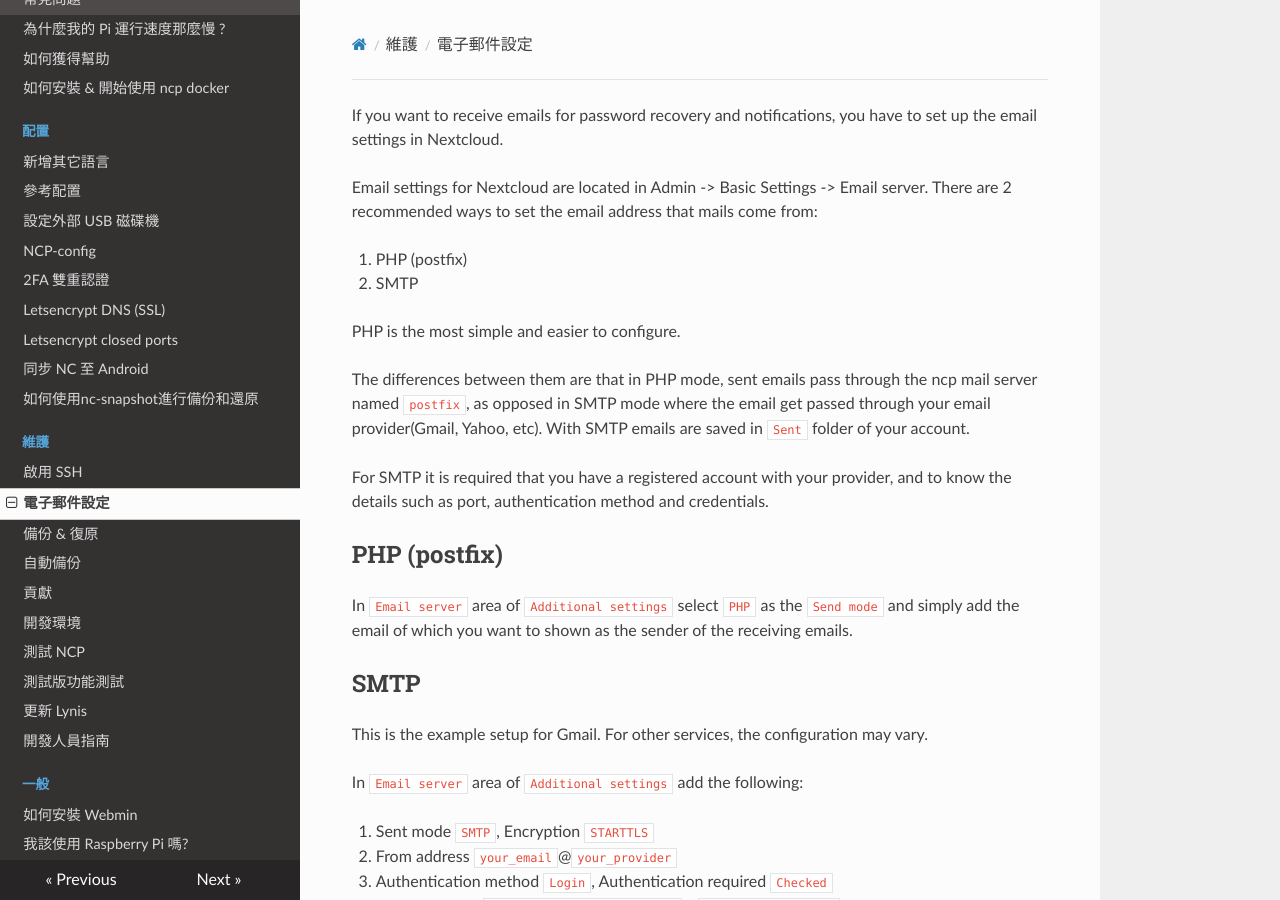
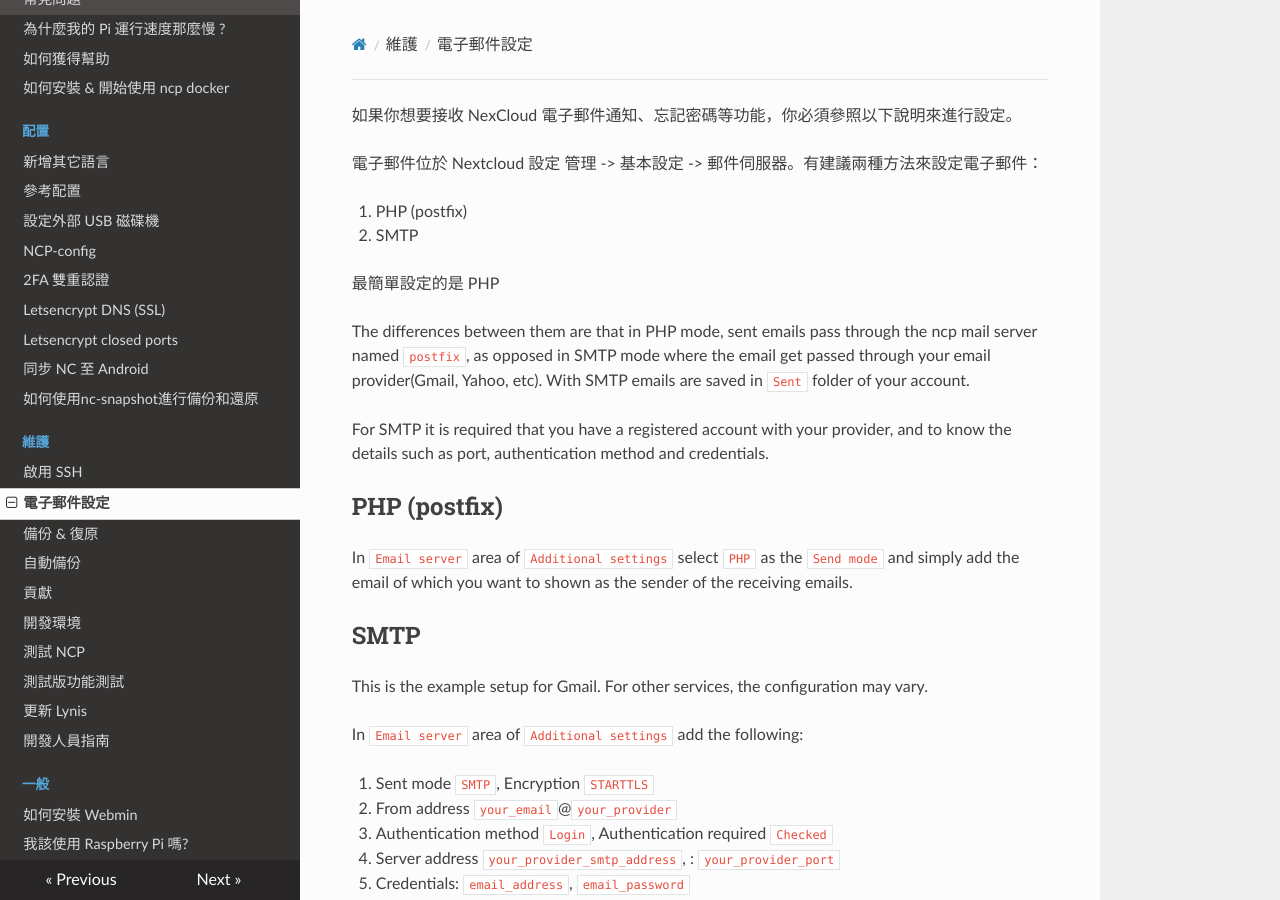
Before and after one commit to Pant/nextcloudpi-readthedocs, an MkDocs documentation site: the page built from docs/Maintain/Email-settings.md, in a window 1280 px wide and 900 px high. Built offline with MkDocs 1.6.1, drawn with Linux system fonts in a browser that asks for light colours; nearby versions of some CDN libraries; old or Windows-style settings are respelled for this version of MkDocs.

Commit message:
Update Email-settings.md

```diff
--- a/docs/Maintain/Email-settings.md
+++ b/docs/Maintain/Email-settings.md
@@ -1,11 +1,11 @@
-If you want to receive emails for password recovery and notifications, you have to set up the email settings in Nextcloud.
+如果你想要接收 NexCloud 電子郵件通知、忘記密碼等功能，你必須參照以下說明來進行設定。
 
-Email settings for Nextcloud are located in Admin -> Basic Settings -> Email server. There are 2 recommended ways to set the email address that mails come from:
+電子郵件位於 Nextcloud 設定 管理 -> 基本設定 -> 郵件伺服器。有建議兩種方法來設定電子郵件：
 
 1. PHP (postfix)
 2. SMTP
 
-PHP is the most simple and easier to configure.
+最簡單設定的是 PHP
 
 The differences between them are that in PHP mode, sent emails pass through the ncp mail server named `postfix`, as opposed in SMTP mode where the email get passed through your email provider(Gmail, Yahoo, etc). With SMTP emails are saved in `Sent` folder of your account.
 
```
